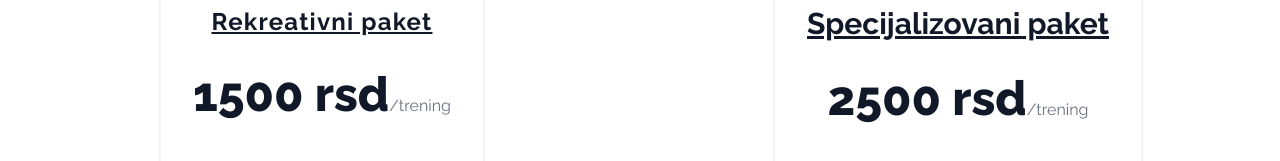
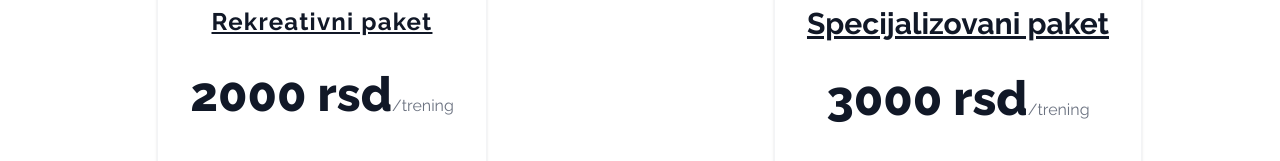
Before and after one commit to Markobanduka/Darko-Start, a React (Vite) app: page /programi in a window 1280 px wide. Shown: the part 436-597 px from the top of the page. Built offline with nearby package versions, Linux system fonts and the light colour scheme; the HTML template or start-up script is replaced by a standard one.

Commit message:
adjusting prices to the market

```diff
--- a/src/components/pages/pricingPage/PricingPage.jsx
+++ b/src/components/pages/pricingPage/PricingPage.jsx
@@ -29,7 +29,7 @@ const PricingPage = () => {
               </h3>
               <div className="flex justify-center items-baseline my-4">
                 <span className="text-5xl font-extrabold">
-                  1500 rsd
+                  2000 rsd
                   {/* <span className="font-normal text-red-500">*</span> */}
                 </span>
                 <span className="text-gray-500 dark:text-gray-400">
@@ -119,7 +119,7 @@ const PricingPage = () => {
               </h3>
               <div className="flex justify-center items-baseline my-4">
                 <span className="text-5xl font-extrabold">
-                  2500 rsd
+                  3000 rsd
                   {/* <span className="font-normal text-red-500">*</span> */}
                 </span>
 
```
